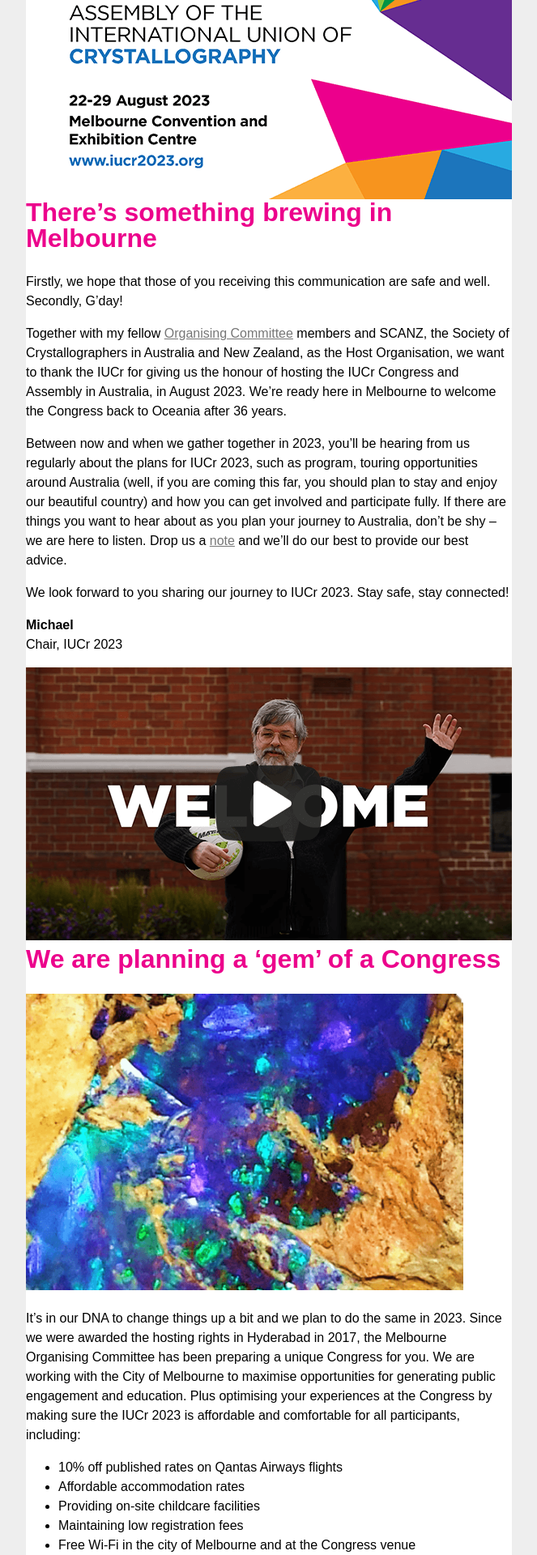
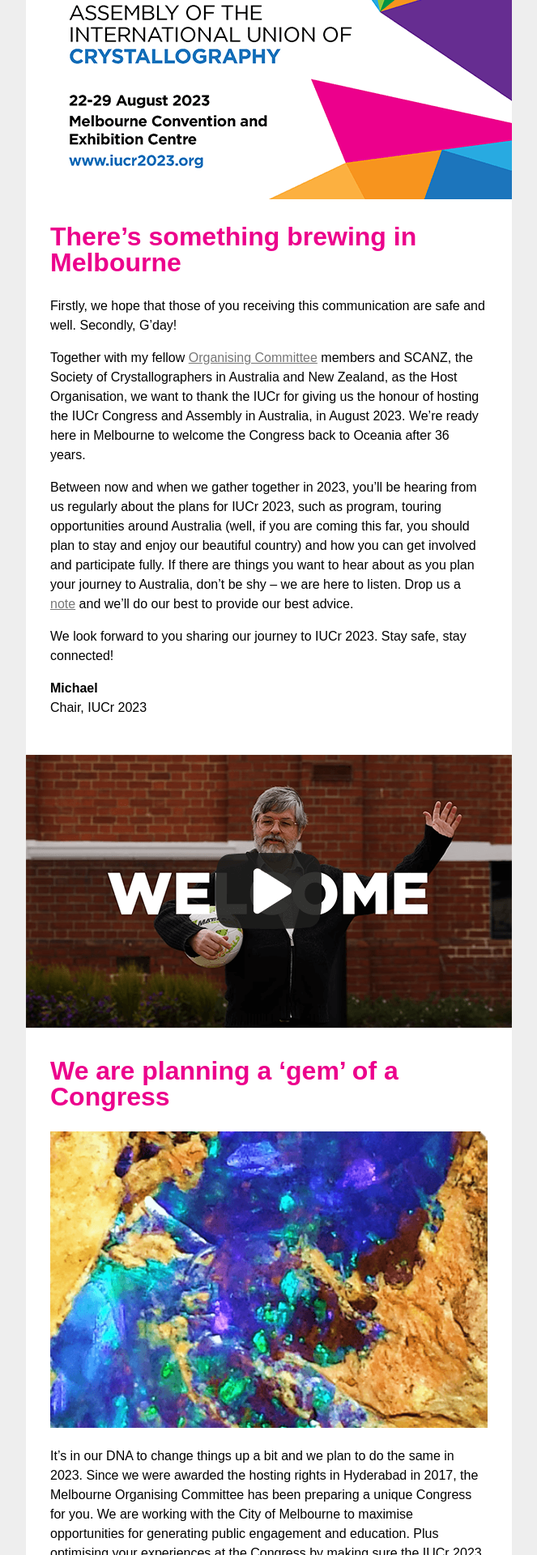
Before and after one commit to ICMS-Australasia/IUCr2023, a Jekyll site: the page news/1.html, which Jekyll copies as it is, in a window 1280 px wide. Shown: the part 301-2221 px from the top of the page at 81% size, without its empty margins (308-971 px from the left). Built offline with Jekyll 4.4.1, drawn with Linux system fonts in a browser that asks for light colours.

Commit message:
ezine layout fix

```diff
--- a/news/1.html
+++ b/news/1.html
@@ -25,7 +25,7 @@
                     <img src="./img/IUCR2023-header.png" class="fw">
                 </div>
                 <!-- content wrapper -->
-                <table width="600" border="0" cellspacing="0" cellpadding="0" class="no-bdr">
+                <table width="600" border="0" cellspacing="0" cellpadding="30" class="no-bdr">
                     <tr>
                         <td>
                             <h2 class="first">There’s something brewing in Melbourne</h2>
@@ -41,7 +41,7 @@
                 <a href="https://vimeo.com/592541021" target="_blank"><img src="./img/1-1.png" class="fw"></a>
 
                 <!-- content wrapper -->
-                <table width="600" border="0" cellspacing="0" cellpadding="0" class="no-bdr">
+                <table width="600" border="0" cellspacing="0" cellpadding="30" class="no-bdr">
                     <tr>
                         <td>
                             <h2 class="first">We are planning a ‘gem’ of a Congress</h2>
@@ -69,7 +69,7 @@
                 </table>
 
                 <!-- content wrapper -->
-                <table width="600" border="0" cellspacing="0" cellpadding="0">
+                <table width="600" border="0" cellspacing="0" cellpadding="30">
                     <tr>
                         <td>
                             <h2 class="first">Key Dates</h2>
@@ -105,7 +105,7 @@
                 </table>
 
                 <!-- content wrapper -->
-                <table width="600" border="0" cellspacing="0" cellpadding="0">
+                <table width="600" border="0" cellspacing="0" cellpadding="30">
                     <tr>
                         <td>
                             <h2 class="first">The Great Down Under Road Trip</h2>
@@ -121,7 +121,7 @@
                 </table>
 
                 <!-- content wrapper -->
-                <table width="600" border="0" cellspacing="0" cellpadding="0">
+                <table width="600" border="0" cellspacing="0" cellpadding="30">
                     <tr>
                         <td>
                             <h2 class="first">Photo 51 – IUCr 2023 Photo Competition</h2>
```
